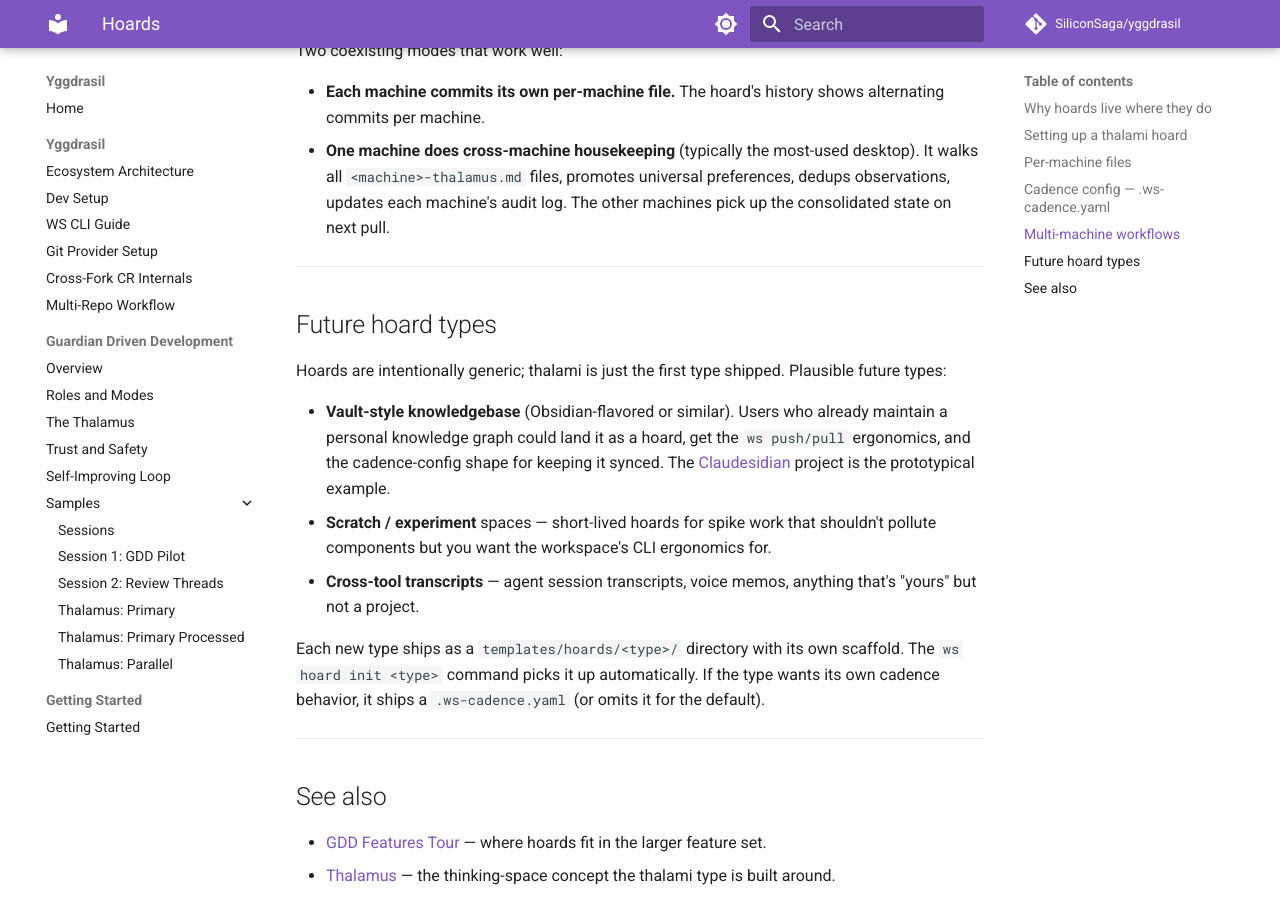
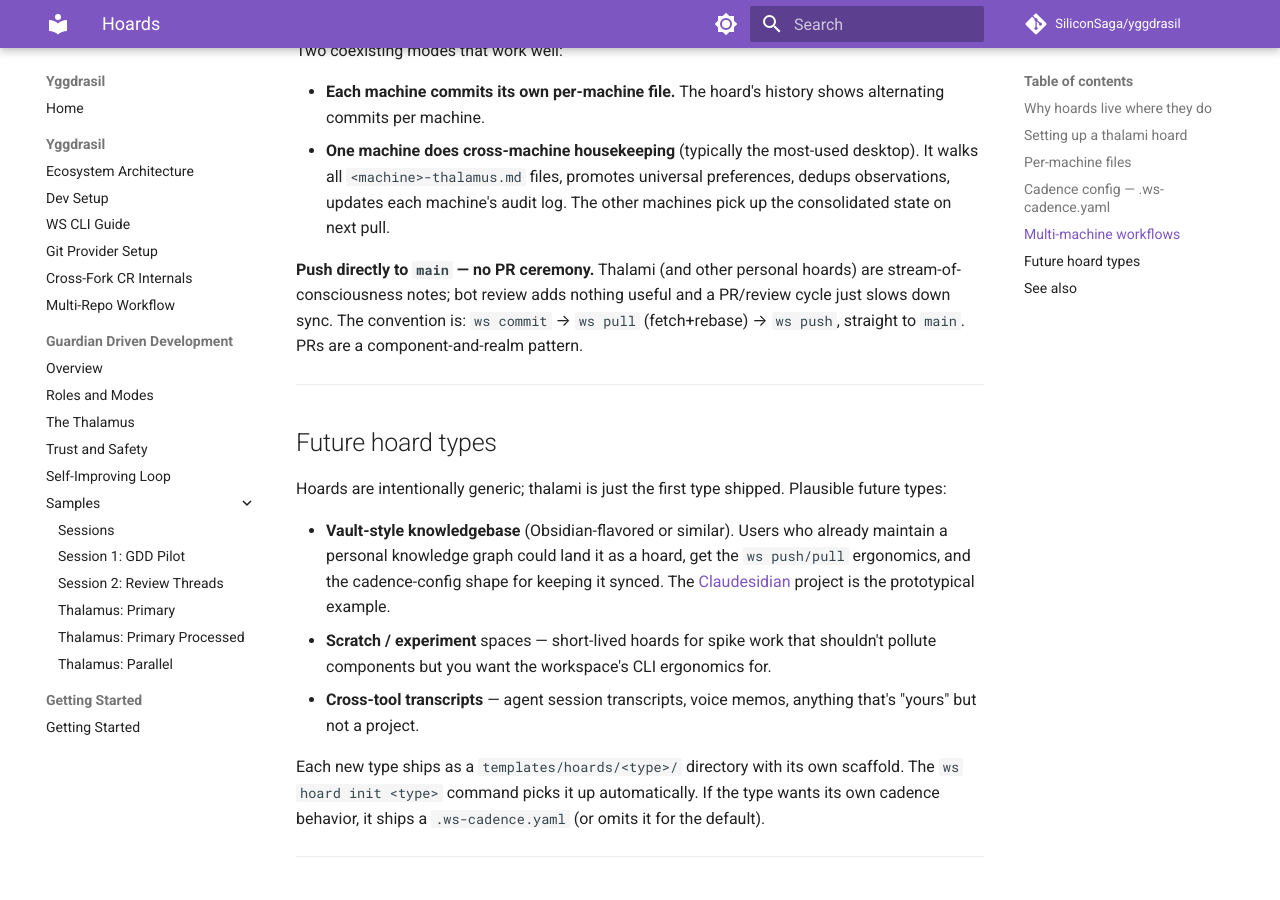
Before and after one commit to SiliconSaga/yggdrasil, an MkDocs documentation site: the page built from docs/gdd/hoards.md, in a window 1280 px wide and 900 px high, scrolled down 3123 px. Built offline with MkDocs 1.6.1 and Material for MkDocs 9.7.7, drawn with Linux system fonts in a browser that asks for light colours; comment, search, counter and statistics services are not loaded.

Commit message:
feat(housekeeping): promote-cleanly principle + thalami repos use direct push, not PR
Two principles surfaced from real housekeeping practice that
weren't yet captured.

**Promote cleanly — delete the original entry, don't leave a
"promoted to X" stub.** When a Thalamus item lands in its
canonical home (a doc, a skill, an issue, an instruction edit),
the corresponding Thalamus entry should disappear entirely. A
stub saying "promoted to X" is graveyard noise: the Audit Log
records that the promotion happened, the canonical doc is the new
source of truth, git history preserves the original phrasing for
archaeology. Three durable records is plenty; a fourth in the
Thalamus is clutter that drifts as the canonical doc evolves.

The same applies to lingering `~~strikethrough~~` markers — short
`~~item~~ DONE in PR #N` is reasonable briefly (next session or
two while the PR settles), but they should age out at the next
housekeeping pass once the canonical doc is stable.

The Thalamus is a current-working-brain, not a history of what
used to be there.

**Thalami repos use direct push, not PR review.** Unlike
components and realms, thalami (and other personal hoards like
Claudesidian-style vaults, scratch hoards) are
stream-of-consciousness personal notes — there's nothing for a
bot to review usefully, and PR/review ceremony just adds friction
to multi-machine sync. Convention: `ws commit` → `ws pull`
(fetch+rebase) → `ws push` straight to `main`. No PRs, no
CodeRabbit/Copilot. PRs are a component-and-realm pattern.

Both principles land in `gdd-housekeeping` (the natural home for
Thalamus-management practice). The thalami-no-PR convention also
gets a one-paragraph callout in `docs/gdd/hoards.md` since that's
the public-facing concept doc and a newcomer setting up their
first thalami benefits from the framing up front.

Co-Authored-By: Claude Opus 4.6 <noreply@anthropic.com>

```diff
--- a/docs/gdd/hoards.md
+++ b/docs/gdd/hoards.md
@@ -163,6 +163,13 @@ Two coexisting modes that work well:
   machine's audit log. The other machines pick up the consolidated
   state on next pull.
 
+**Push directly to `main` — no PR ceremony.** Thalami (and other
+personal hoards) are stream-of-consciousness notes; bot review
+adds nothing useful and a PR/review cycle just slows down sync.
+The convention is: `ws commit` → `ws pull` (fetch+rebase) →
+`ws push`, straight to `main`. PRs are a component-and-realm
+pattern.
+
 ---
 
 ## Future hoard types
```
Also changed, not shown: .agent/skills/gdd-housekeeping/SKILL.md (+33 -0 lines).
